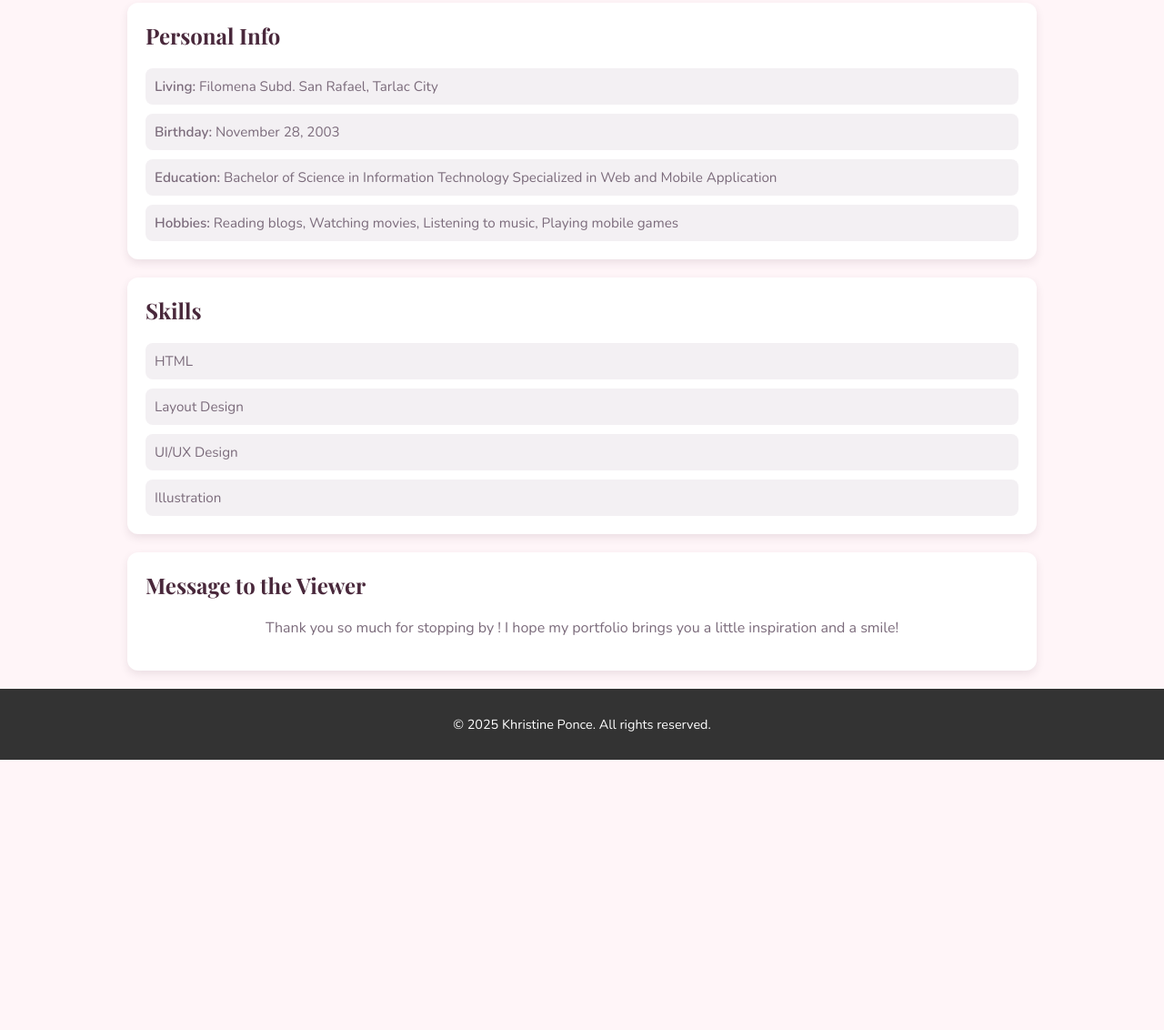
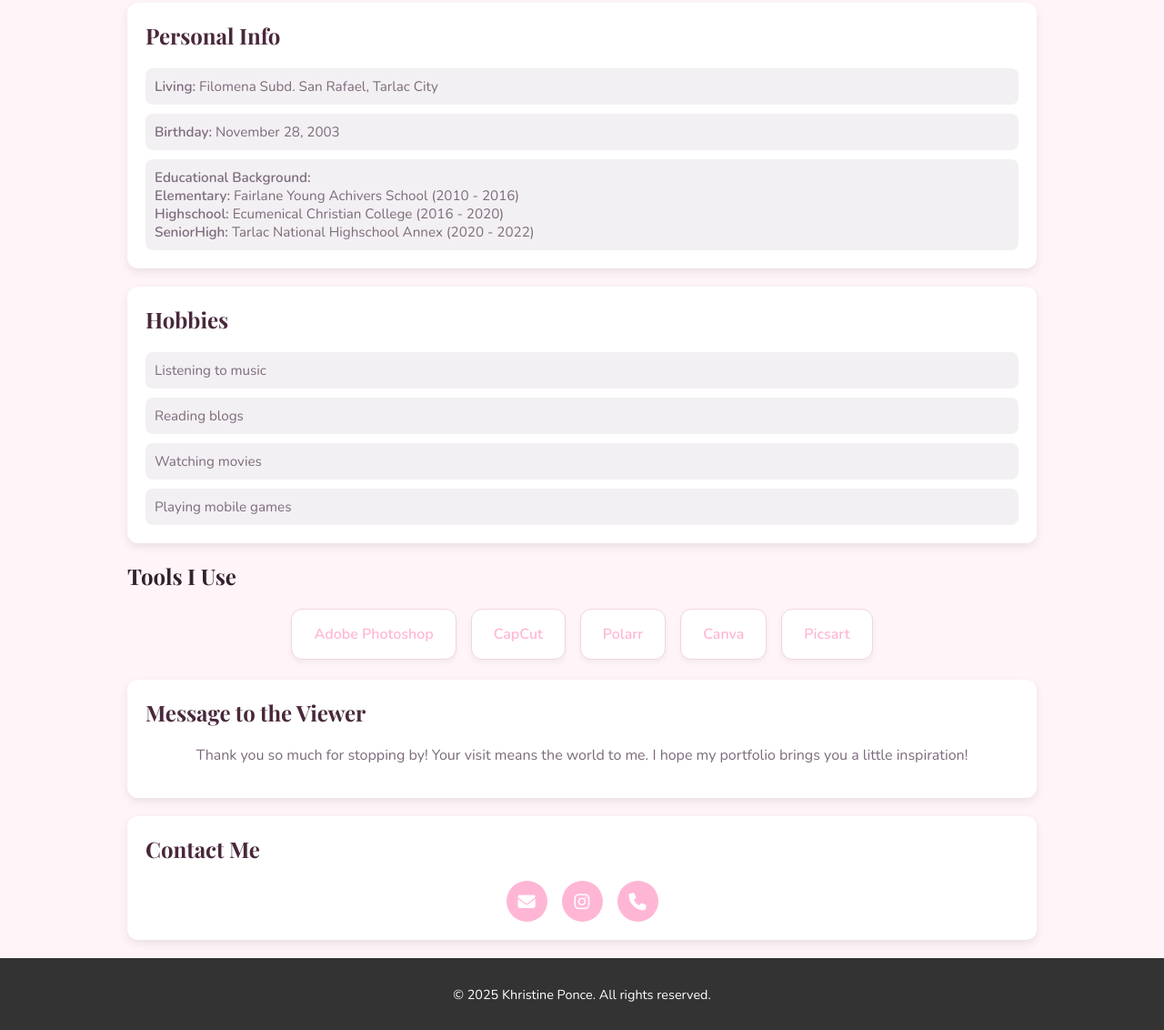
Before and after one commit to Gil1226/CaseStuddyIPT2, a plain HTML site: page portfotin.html in a window 1280 px wide. Shown: the part 342-1474 px from the top of the page at 91% size. Before the commit the page ends 1177 px from the top, so only its background shows below. Drawn offline with nearby package versions, Linux system fonts and the light colour scheme.

Commit message:
Updated portfotin.html
i updated my portfolio cus the original one looks plain

```diff
--- a/portfotin.html
+++ b/portfotin.html
@@ -5,11 +5,15 @@
     <meta name="viewport" content="width=device-width, initial-scale=1" />
     <title>Khristine Ponce • Portfolio</title>
     <link href="https://fonts.googleapis.com/css2?family=Playfair+Display:wght@400;700&family=Nunito:wght@300;600&display=swap" rel="stylesheet">
+
+    <!-- Font Awesome for icons -->
+    <link rel="stylesheet" href="https://cdnjs.cloudflare.com/ajax/libs/font-awesome/6.4.2/css/all.min.css">
+
     <style>
       :root {
         --bg: #FFF5F8;
         --card: #ffffff;
-        --accent: #ffffff;
+        --accent: #FFB6D5;
         --muted: #7b6b7b;
         --heading: #49283b;
         --dark: #32222e;
@@ -60,6 +64,21 @@
         font-family: "Playfair Display", serif;
         color: var(--heading);
       }
+      .skills-list {
+        display:flex;
+        flex-wrap:wrap;
+        justify-content:center;
+        gap:1rem;
+      }
+      .skill {
+        background:#fff;
+        border:1px solid #f0d6dc;
+        border-radius:12px;
+        padding:1rem 1.5rem;
+        font-weight:600;
+        color:var(--accent);
+        box-shadow:0 3px 6px rgba(0,0,0,0.05);
+      }
       .info {
         display: grid;
         gap: 10px;
@@ -97,6 +116,32 @@
         color: var(--muted);
         text-align: center;
       }
+
+      /* Contact icons */
+      .contact-icons {
+        display: flex;
+        justify-content: center;
+        gap: 1rem;
+        margin-top: 1rem;
+      }
+      .contact-icons a {
+        width: 45px;
+        height: 45px;
+        border-radius: 50%;
+        background: var(--accent);
+        display: flex;
+        align-items: center;
+        justify-content: center;
+        color: #fff;
+        font-size: 1.2rem;
+        transition: 0.3s ease;
+        text-decoration: none;
+      }
+      .contact-icons a:hover {
+        background: #c27e91;
+        transform: translateY(-3px);
+      }
+
       footer {
         text-align: center;
         padding: 15px;
@@ -113,8 +158,9 @@
       <nav>
         <a href="#about">About</a>
         <a href="#info">Info</a>
-        <a href="#skills">Skills</a>
+        <a href="#hobbies">Hobbies</a>
         <a href="#message">Message</a>
+        <a href="#contact">Contact</a>
       </nav>
     </header>
 
@@ -125,7 +171,7 @@
           <img src="tintinpic.jpg" alt="Photo">
           <div>
             <h3>Hey — I'm Khristine!</h3>
-            <p>A 21-year-old IT student who loves to design </p>
+            <p>An IT student with a passion for design, creativity, and technology — blending technical skills with artistic tools to bring ideas to life.</p>
           </div>
         </div>
       </section>
@@ -135,24 +181,48 @@
         <div class="info">
           <div class="info-item"><strong>Living:</strong> Filomena Subd. San Rafael, Tarlac City</div>
           <div class="info-item"><strong>Birthday:</strong> November 28, 2003</div>
-          <div class="info-item"><strong>Education:</strong> Bachelor of Science in Information Technology Specialized in Web and Mobile Application</div>
-          <div class="info-item"><strong>Hobbies:</strong> Reading blogs, Watching movies, Listening to music, Playing mobile games</div>
+          <div class="info-item"><strong>Educational Background:<br> Elementary: </strong>Fairlane Young Achivers School (2010 - 2016) <br> <strong> Highschool: </strong> Ecumenical Christian College (2016 - 2020) <br> <strong> SeniorHigh: </strong> Tarlac National Highschool Annex (2020 - 2022) </div>
         </div>
       </section>
 
-      <section class="section" id="skills">
-        <h2>Skills</h2>
+      <section class="section" id="hobbies">
+        <h2>Hobbies</h2>
         <div class="info">
-          <div class="info-item">HTML</div>
-          <div class="info-item">Layout Design</div>
-          <div class="info-item">UI/UX Design</div>
-          <div class="info-item">Illustration</div>
+          <div class="info-item">Listening to music</div>
+          <div class="info-item">Reading blogs</div>
+          <div class="info-item">Watching movies</div>
+          <div class="info-item">Playing mobile games</div>
         </div>
       </section>
 
+      <section class="skills">
+        <font face="Playfair Display, serif">
+          <h2>Tools I Use</h2>
+        </font>
+        <div class="skills-list">
+          <div class="skill">Adobe Photoshop</div>
+          <div class="skill">CapCut</div>
+          <div class="skill">Polarr</div>
+          <div class="skill">Canva</div>
+          <div class="skill">Picsart</div>
+        </div>
+      </section>
+
+      <br>
+
       <section class="section" id="message">
         <h2>Message to the Viewer</h2>
-        <p>Thank you so much for stopping by ! I hope my portfolio brings you a little inspiration and a smile!</p>
+        <p>Thank you so much for stopping by! Your visit means the world to me. I hope my portfolio brings you a little inspiration!</p>
+      </section>
+
+      <!-- Contact Section -->
+      <section class="section" id="contact">
+        <h2>Contact Me</h2>
+        <div class="contact-icons">
+          <a href="https://mail.google.com/mail/?view=cm&fs=1&to=khristinejoi028@gmail.com" target="_blank" title="Email"><i class="fa-solid fa-envelope"></i></a>
+          <a href="https://instagram.com/seu1ar" target="_blank" title="Instagram"><i class="fa-brands fa-instagram"></i></a>
+          <a href="tel:09123456789" title="Phone"><i class="fa-solid fa-phone"></i></a>
+        </div>
       </section>
     </div>
 
```
